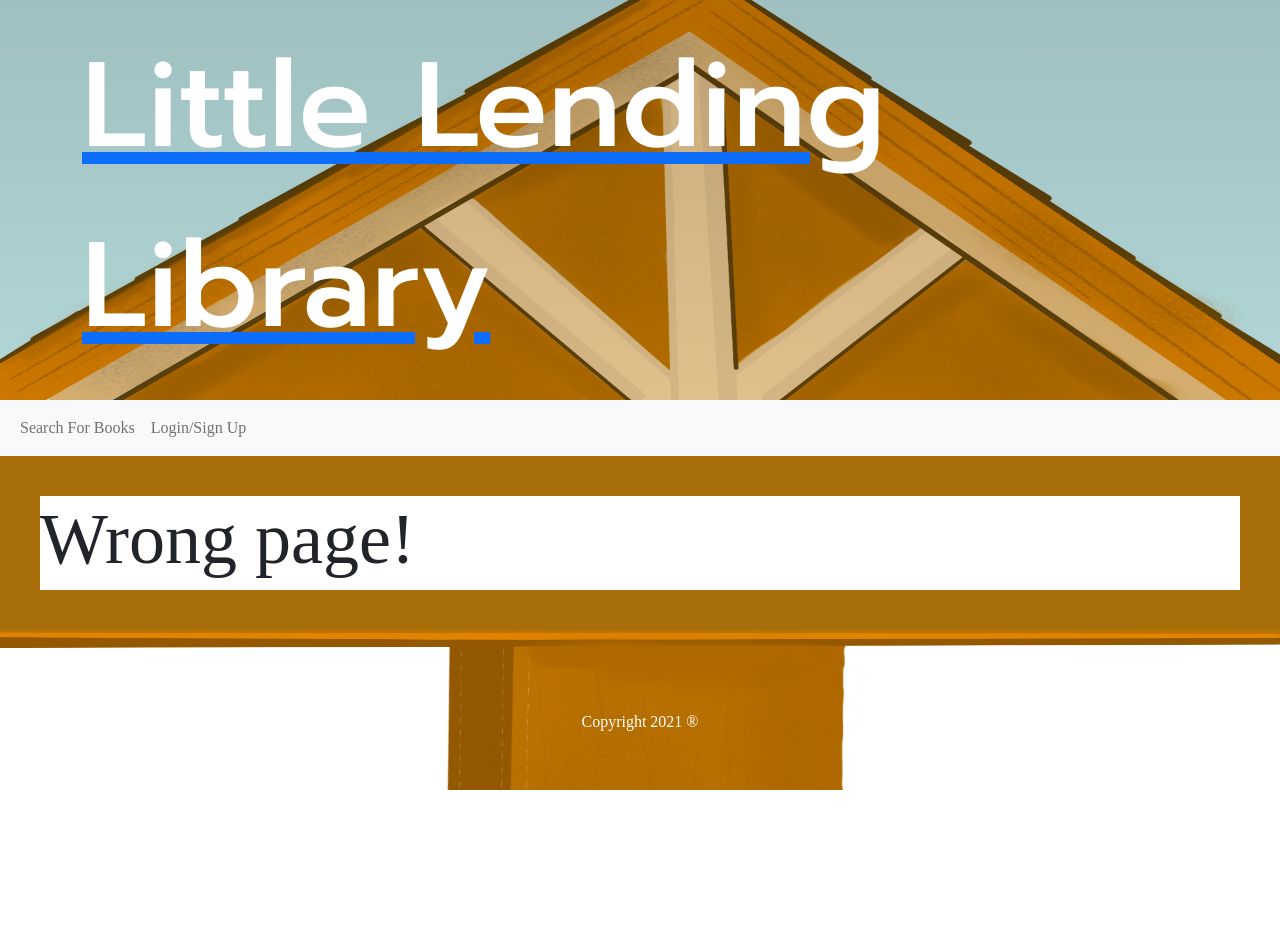
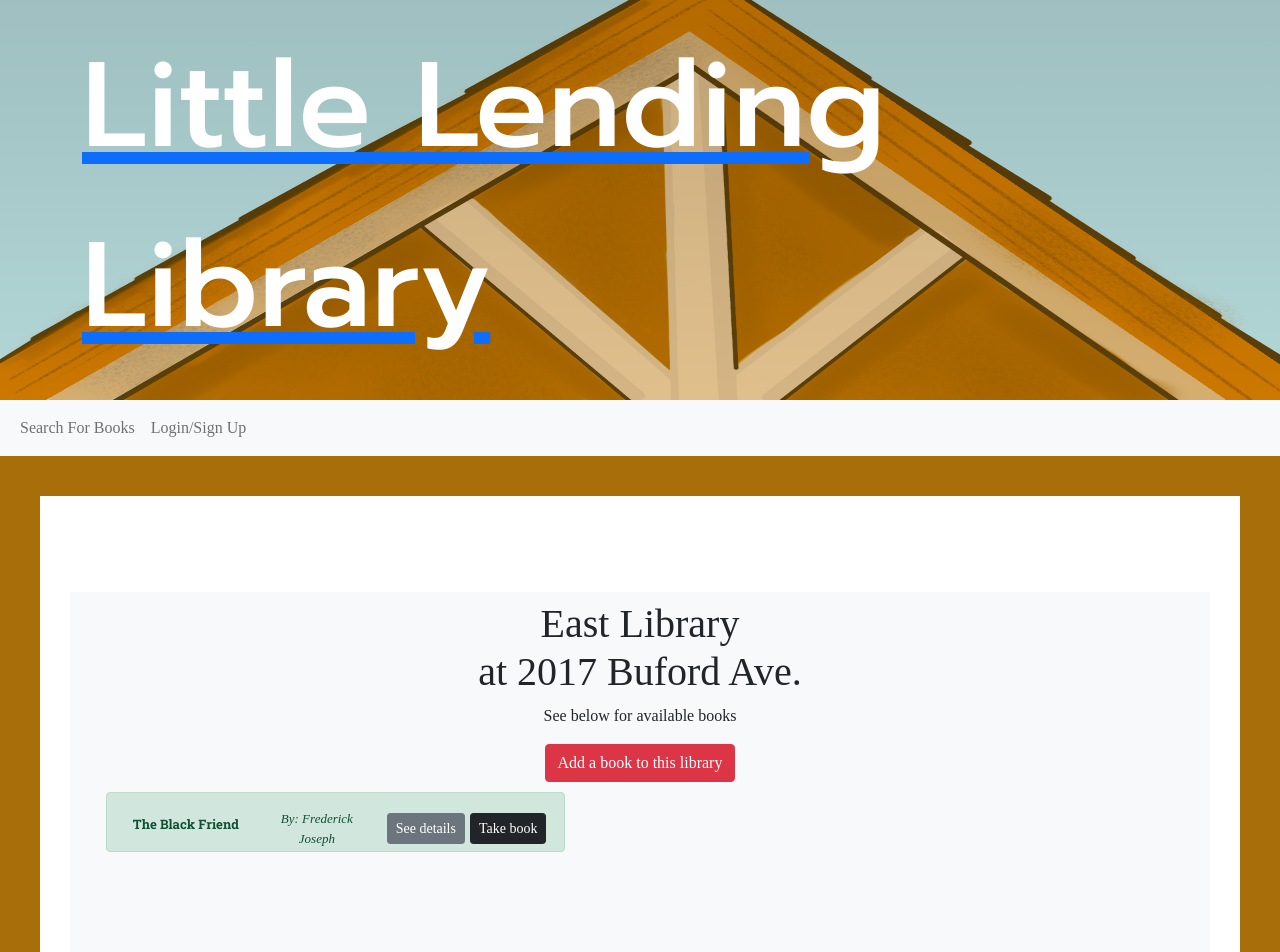
Before and after one commit to maayazed/react-collab-final, a React (Create React App) app in the folder client/: page /library/1 in a window 1280 px wide. Shown: the top 952 px of the page. Before the commit the page ends 800 px from the top, so only its background shows below. Built offline with nearby package versions, Linux system fonts and the light colour scheme; no server answers; a web font is replaced by a local one.

Commit message:
Allowed for routing of specific libraries

```diff
--- a/client/src/App.js
+++ b/client/src/App.js
@@ -56,6 +56,7 @@ function App() {
               <Route exact path="/" component={Homepage} />
               <Route exact path="/login" component={loginPage} />
               <Route exact path="/library" component={Library} />
+              <Route exact path="/library/:libraryId" component={Library} />
               <Route exact path="/addbook" component={AddBook} />
               <Route
                 render={() => <h1 className="display-2">Wrong page!</h1>}
--- a/client/src/components/LibraryList.js
+++ b/client/src/components/LibraryList.js
@@ -10,8 +10,7 @@ return (
     <div>
     {libraries && libraries.map((library)=>(
         <p>
-        <Link as={Link} to="/library">
-        {/* <Link as={Link} to={`/library/${library._id}`}> */}
+        <Link to={`/library/${library._id}`}>
             {library.location}
             </Link>
             </p>
--- a/client/src/pages/Library.js
+++ b/client/src/pages/Library.js
@@ -1,6 +1,6 @@
 import React, { useState, useEffect } from 'react';
 import { Jumbotron, Container, Button, Alert } from 'react-bootstrap';
-import { Link } from "react-router-dom";
+import { Link, useParams } from "react-router-dom";
 
 import { useQuery, useMutation } from '@apollo/client';
 import { CREATE_BOOK } from '../utils/mutations';
@@ -10,7 +10,7 @@ import { searchGoogleBooks } from '../utils/API';
 import BookBackground from '../bluegraybook.png'
 
 import { addBookIds, getAddedBookIds } from '../utils/localStorage';
-import { QUERY_LIBRARIES } from '../utils/queries';
+import { QUERY_LIBRARY } from '../utils/queries';
 
 
 const bgimage = {
@@ -30,6 +30,13 @@ const Library = () => {
   const [addBook, { error }] = useMutation(CREATE_BOOK);
   // create state to hold saved bookId values
   const [addedBookIds, setAddedBookIds] = useState(getAddedBookIds());
+
+  //Query Information
+  const { libraryId } = useParams();
+  const { loading, data } = useQuery(QUERY_LIBRARY, {
+    variables: {libraryId: libraryId},
+  });
+  const library = data?.library || {};
 
   // set up useEffect hook to save `savedBookIds` list to localStorage on component unmount
   useEffect(() => {
@@ -98,6 +105,7 @@ const Library = () => {
     <div className="row py-lg-5">
       <Jumbotron fluid className='bg-light'>
         <Container>
+          <h1>{library.location}</h1>
           <h2>East Library <br />at 2017 Buford Ave.</h2>
           <p>See below for available books</p>
         </Container>
```
